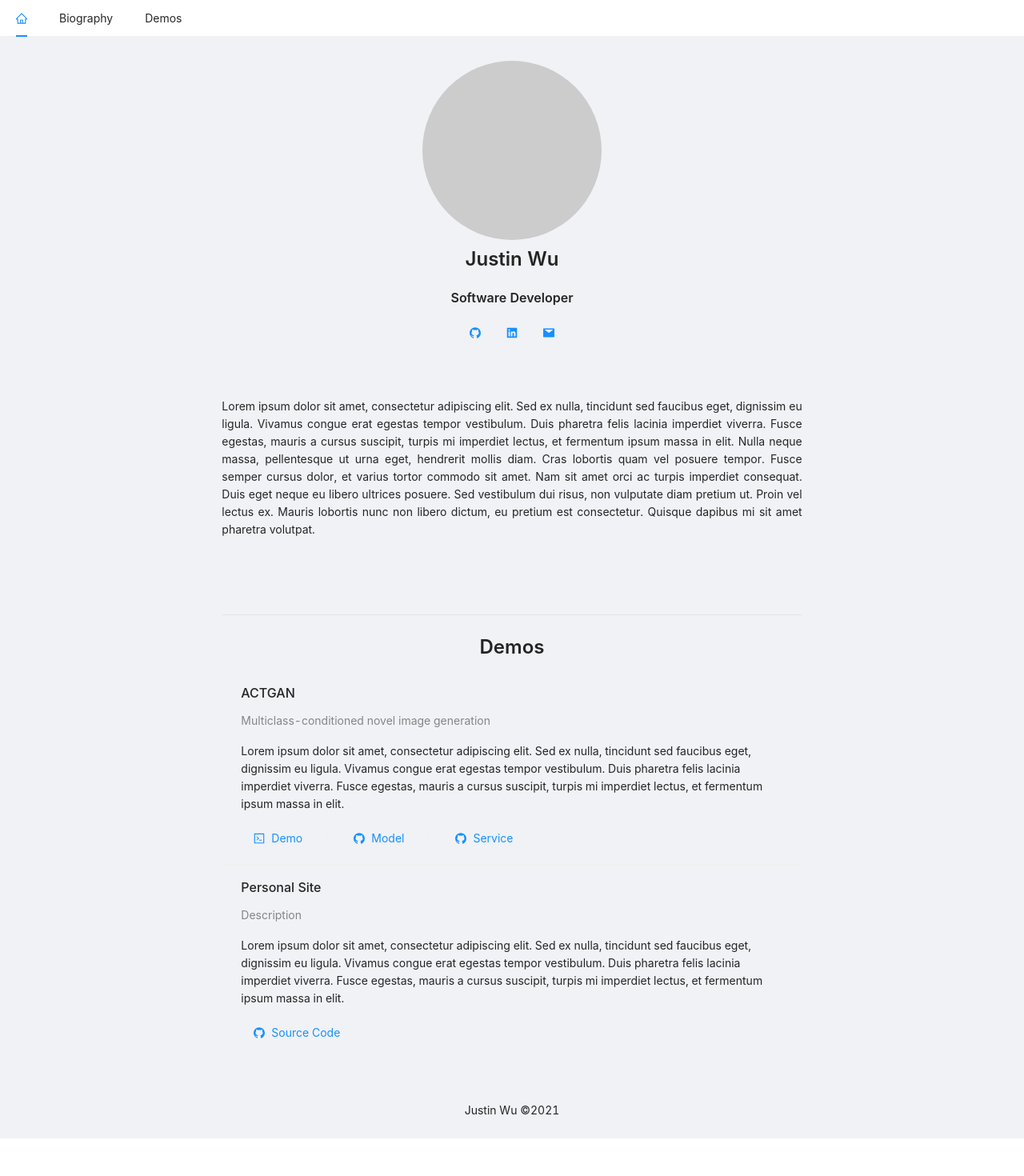
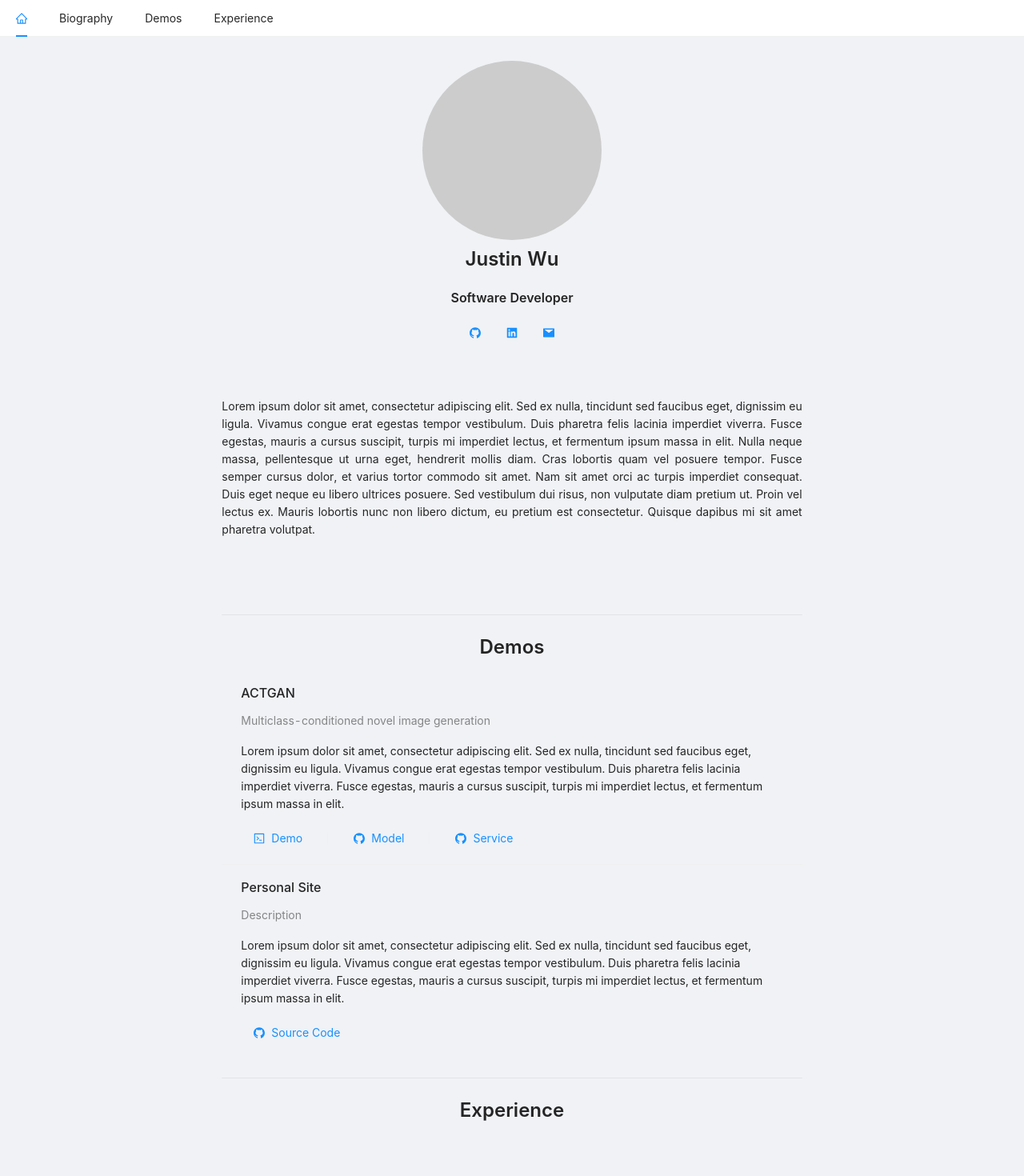
Before and after one commit to JustinLokHinWu/Personal-Site-Frontend, a React (Create React App) app: page / in a window 1280 px wide. Shown: the top 1470 px of the page at 80% size. Before the commit the page ends 1423 px from the top, so only its background shows below. Built offline with nearby package versions, Linux system fonts and the light colour scheme.

Commit message:
Added experience section to header and home

```diff
--- a/src/components/HeaderMenu.js
+++ b/src/components/HeaderMenu.js
@@ -4,6 +4,24 @@ import { HashLink as Link } from 'react-router-hash-link'
 import { HomeOutlined } from '@ant-design/icons'
 
 const HeaderMenu = () => {
+    const entries = [
+        {
+            text: 'Biography',
+            key: 'biography',
+            to: '/#biography'
+        },
+        {
+            text: 'Demos',
+            key: 'demos',
+            to: '/#demos'
+        },
+        {
+            text: 'Experience',
+            key: 'experience',
+            to: '/#experience'
+        }
+    ]
+
     return (
         <Menu
             theme='light'
@@ -15,18 +33,16 @@ const HeaderMenu = () => {
                     scroll={(el) => el.scrollIntoView({ behavior: 'smooth' })}
                     to='/'><HomeOutlined /></Link>
             </Menu.Item>
-            <Menu.Item
-                key='biography'>
-                <Link
-                    scroll={(el) => el.scrollIntoView({ behavior: 'smooth' })}
-                    to='/#biography'>Biography</Link>
-            </Menu.Item>
-            <Menu.Item
-                key='demos'>
-                <Link
-                    scroll={(el) => el.scrollIntoView({ behavior: 'smooth' })}
-                    to='/#demos'>Demos</Link>
-            </Menu.Item>
+            {
+                entries.map(entry =>
+                    <Menu.Item
+                        key={entry.key}>
+                        <Link
+                            scroll={(el) => el.scrollIntoView({ behavior: 'smooth' })}
+                            to={entry.to}>{entry.text}</Link>
+                    </Menu.Item>
+                )
+            }
         </Menu>
     )
 }
--- a/src/components/Home.js
+++ b/src/components/Home.js
@@ -18,7 +18,10 @@ const Home = () => {
                 <Title level={3} style={{'textAlign': 'center'}}>Demos</Title>
                 <DemoList />
             </section>
-
+            <Divider />
+            <section id='experience'>
+                <Title level={3} style={{'textAlign': 'center'}}>Experience</Title>
+            </section>
         </div>
         // <Row>
         //     <Col xs={24} md={8}>
```
